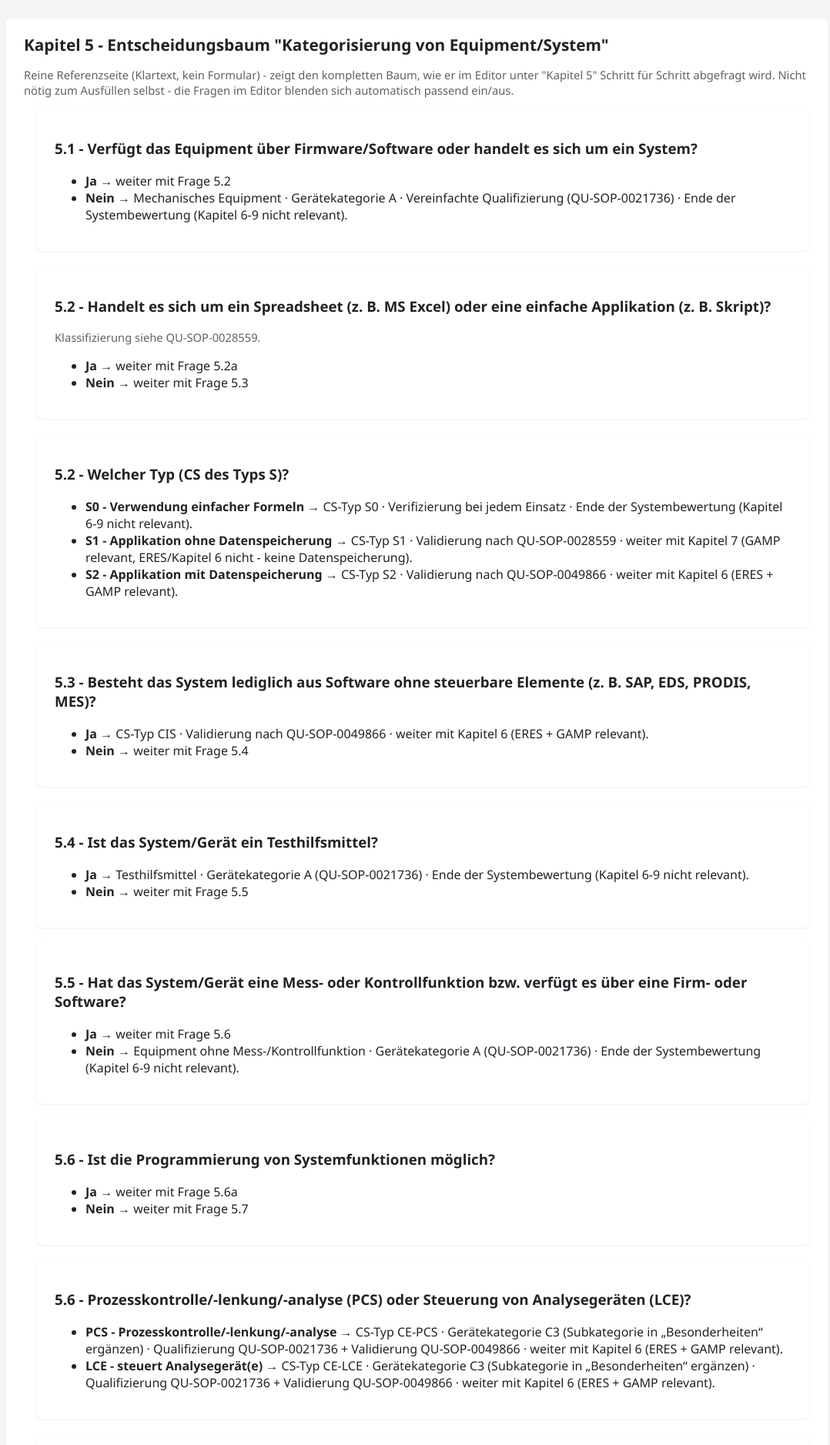
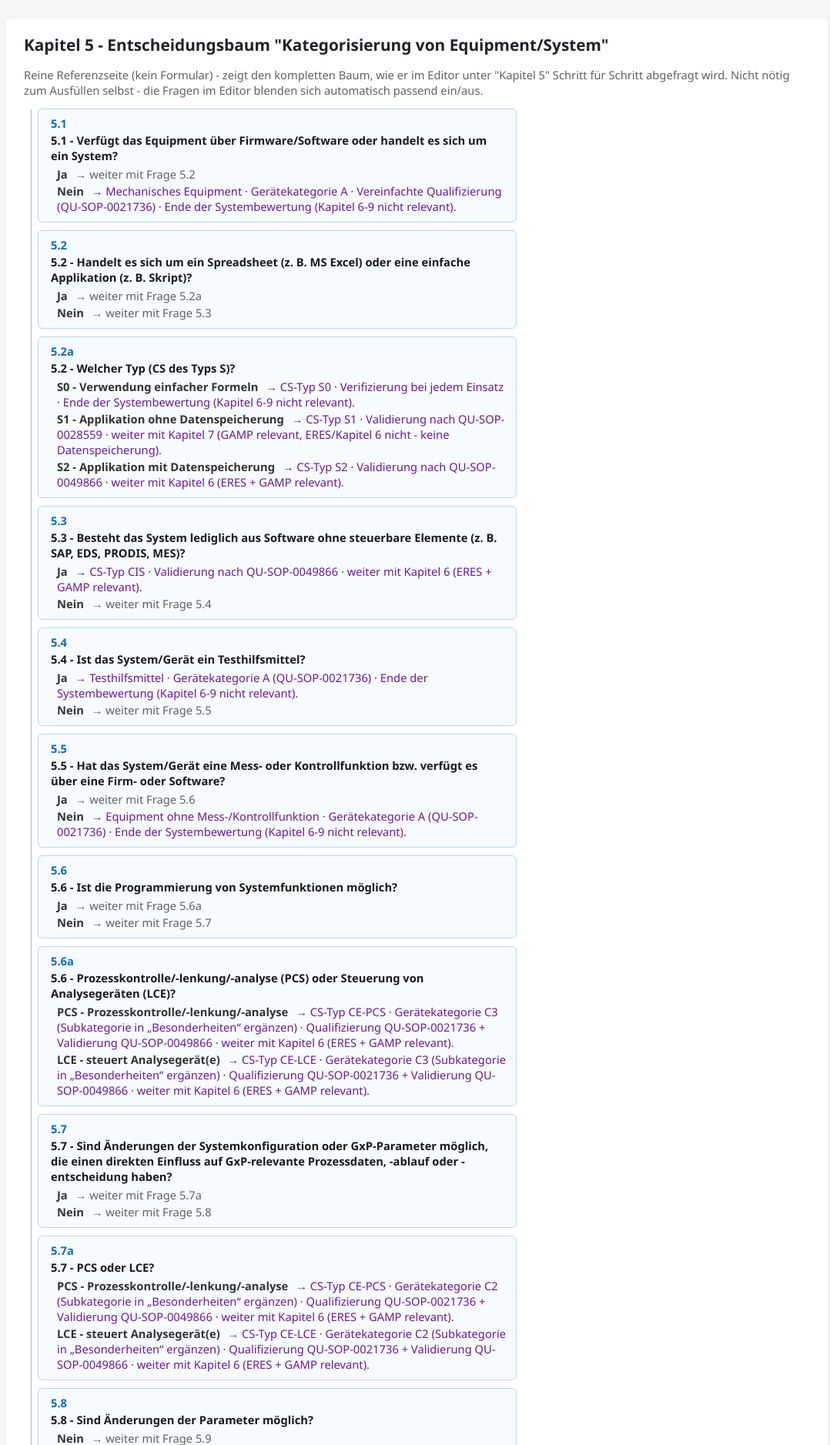
Before and after one commit to TLEU227/SysBew_Extraktor, a Flask app: page /kapitel5-baum in a window 1280 px wide. Shown: the part 48-1925 px from the top of the page at 77% size, without its empty margins (99-1177 px from the left). Run offline with Flask 3, Linux system fonts and the light colour scheme; the visitor is signed in with stand-in values (Sample User, id 1).

Commit message:
Editor-Reihenfolge an echtes Template angeglichen + Kapitel-5-Feinschliff
- GxP_Produktqualitaet/Patientensicherheit/Datenintegritaet standen
  bisher unter "Kapitel 2 – Zusammenfassungstabelle" (Tabelle 6),
  gehören laut Template aber zu einer eigenen, späteren Tabelle
  ("GxP Risikoklassifizierung im Detail", Tabelle 8) - jetzt eigener
  Abschnitt "Kapitel 4 – GxP-Risikoklassifizierung im Detail"
  (sysbew_common.VORSCHAU_ABSCHNITTE, betrifft auch die Konsolen-
  Vorschau von word_parser_main.py).
- Editor-Reihenfolge folgt jetzt der echten Tabellenreihenfolge im
  Template statt einer Abhängigkeits-Logik: Kapitel 1 (Business
  Kritisch jetzt vor GxP-Relevanz, wie in Tabelle 4/5) -> Kapitel 2
  (Zusammenfassungstabelle) -> Kapitel 3 (Globale CS-Klasse, jetzt
  eigener Abschnitt statt Unterpunkt von "Klassifizierung") -> Kapitel
  4 (GxP-Risikoklassifizierung im Detail) -> Kapitel 5
  (Entscheidungsbaum, jetzt NACH statt vor Kapitel 2/3/4).
- Kapitel-5-Baum: Wird eine weiter oben liegende Antwort geändert,
  werden alle davon abhängigen, weiter unten bereits gegebenen
  Antworten jetzt automatisch zurückgesetzt (nicht nur ausgeblendet) -
  verhindert widersprüchliche Alt-Antworten aus einem verlassenen Ast
  beim Speichern/Erzeugen.
- Referenzseite /kapitel5-baum: zusätzlich eine kleine grafische
  Übersicht (verbundene Boxen in Ablaufreihenfolge, 16 eindeutige
  Boxen ohne Dopplungen) über der bestehenden Klartext-Liste.
- FELDUEBERSICHT.md korrigiert: CS-Typ/Gerätekategorie/DI-EE-
  Anforderungen/Vereinfachte Qualifizierung sind seit dem Kapitel-5-
  Baum abgeleitet, keine eigene Kategorie mehr; GxP-Risikoklassi-
  fizierung im Detail korrekt als Kapitel 4 statt "Kapitel 2 Detail"
  referenziert.

Getestet: Round-Trip über alle 737 Zeilen der echten Master-Excel (0
Fehler), Flask-Testclient (neue Abschnittsreihenfolge, Referenzseite
mit 16 eindeutigen Boxen).

Co-Authored-By: Claude Sonnet 5 <noreply@anthropic.com>
Claude-Session: https://claude.ai/code/session_01GxAxCYA3YCmRtvj4YbHKUf

```diff
--- a/lib/sysbew_common.py
+++ b/lib/sysbew_common.py
@@ -1298,12 +1298,13 @@ VORSCHAU_ABSCHNITTE = [
         "Neuerstellung/Änderung",
         "Systemtyp (Zugangsbeschränkung)",
         "Klassifizierung",
+        # Reihenfolge entspricht der echten Vorlage: Tabelle "Business
+        # Kritikalität" steht dort VOR "GxP Relevanz" (nicht umgekehrt).
+        "Business Kritisch",
         "GxP-Relevanz",
-        "Business Kritisch",
     ]),
     ("Kapitel 2 – Zusammenfassungstabelle", [
         "GxP-Kritikalität",
-        "GxP_Produktqualitaet", "GxP_Patientensicherheit", "GxP_Datenintegritaet",
         "CS-Typ", "Systemtyp_CE",
         "ERES-Typ",
         "GAMP5 Software-Kategorie",
@@ -1315,6 +1316,13 @@ VORSCHAU_ABSCHNITTE = [
         "Validierung/Qualifizierung nach SOP",
         "Testtiefe", "Testtiefe-Matrix",
         "Besonderheiten",
+    ]),
+    # Tabelle 8 im Template ("GxP Risikoklassifizierung im Detail") -
+    # eigenes, spaeteres Kapitel, KEIN Teil der Zusammenfassungstabelle
+    # (Kapitel 2) - Begruendung zu Produktqualitaet/Patientensicherheit/
+    # Datenintegritaet, siehe template_filler.fill_gxp_risikoklassifizierung.
+    ("Kapitel 4 – GxP-Risikoklassifizierung im Detail", [
+        "GxP_Produktqualitaet", "GxP_Patientensicherheit", "GxP_Datenintegritaet",
     ]),
     # Entspricht dem Kapitel "Informationen und Bemerkungen" im
     # Template (Tabelle 16) - inkl. der 4 generischen "BemerkungX"-
--- a/webapp/app.py
+++ b/webapp/app.py
@@ -58,7 +58,7 @@ app.secret_key = "sysbew-editor-lokal"
 # damit sich nach einem "git pull" auf einen Blick pruefen laesst, ob
 # der gerade laufende Prozess auch tatsaechlich neu gestartet wurde
 # (Flask laedt Code-Aenderungen NICHT automatisch nach, debug=False).
-APP_VERSION = "1.22"
+APP_VERSION = "1.23"
 
 @app.context_processor
 def _globale_template_variablen():
@@ -401,7 +401,7 @@ OPTIONEN_HINWEISE = {
 }
 
 KATEGORIE_HINWEISE = {
-    "Klassifizierung": "Bei „Globales CS“ zusätzlich die Klasse (1a/1b/2/3) direkt darunter angeben - „Globales CS“ selbst muss dafür nicht extra angekreuzt werden.",
+    "Klassifizierung": "Bei „Globales CS“ zusätzlich die Klasse (1a/1b/2/3) im Abschnitt „Kapitel 3 – Systemeinstufung Globales CS“ weiter unten angeben - „Globales CS“ selbst muss dafür nicht extra angekreuzt werden.",
     "Globale CS-Klasse (Kapitel 3)": (
         "Nur relevant, wenn das System oben NICHT als „Lokales CS“, „Multi-Site-CS“ "
         "oder „Equipment ohne CS“ eingestuft wurde. Bei Auswahl einer Klasse wird "
@@ -1299,17 +1299,6 @@ def baue_formular(data):
     kategorien = _kategorien_lookup()
     abschnitte = []
     for titel, felder in common.VORSCHAU_ABSCHNITTE:
-        if titel == "Kapitel 2 – Zusammenfassungstabelle":
-            # Kapitel 5 (Entscheidungsbaum) bestimmt CS-Typ/
-            # Gerätekategorie/DI-EE-Anforderungen/Vereinfachte
-            # Qualifizierung fuer Kapitel 2 - deshalb direkt davor
-            # eingefuegt (webapp-only Abschnitt, siehe
-            # _kapitel5_formular_items/KAPITEL5_KNOTEN;
-            # common.VORSCHAU_ABSCHNITTE bleibt unangetastet).
-            abschnitte.append((
-                "Kapitel 5 – Kategorisierung von Equipment/System",
-                _kapitel5_formular_items(data),
-            ))
         items = []
         for feld in felder:
             if feld in SKIP_FELDER:
@@ -1336,15 +1325,6 @@ def baue_formular(data):
                         "wert": data.get("SystemtypZugang_Begruendung") or "",
                         "label": "Begründung Systemtyp/Zugangsbeschränkung (optional)",
                         "hinweis": FELD_HINWEISE.get("SystemtypZugang_Begruendung"),
-                    })
-                if feld == "Klassifizierung":
-                    zusatz = _KATEGORIEN_ZUSATZ["Globale CS-Klasse (Kapitel 3)"]
-                    items.append({
-                        "art": "kategorie", "name": "Globale CS-Klasse (Kapitel 3)",
-                        "mehrfachauswahl": zusatz["mehrfachauswahl"],
-                        "optionen": zusatz["optionen"],
-                        "ausgewaehlt": [f for f, _ in zusatz["optionen"] if data.get(f) == "r"],
-                        "hinweis": KATEGORIE_HINWEISE.get("Globale CS-Klasse (Kapitel 3)"),
                     })
                 if feld == "ERES-Typ":
                     zusatz = _KATEGORIEN_ZUSATZ["ERES-Typ 4 – Art der Signatur"]
@@ -1451,6 +1431,27 @@ def baue_formular(data):
                     })
         if items:
             abschnitte.append((titel, items))
+        # Reihenfolge entspricht der echten Vorlage (Tabelle 6 = Kapitel
+        # 2, Tabelle 7 = Kapitel 3, Tabelle 8 = Kapitel 4, Tabelle 9/10 =
+        # Kapitel 5) - beide folgenden Abschnitte sind webapp-only
+        # (common.VORSCHAU_ABSCHNITTE bleibt unangetastet, siehe
+        # jeweilige Kommentare) und werden deshalb hier direkt nach dem
+        # inhaltlich vorausgehenden echten Kapitel eingefuegt, statt
+        # einer eigenen Logik-getriebenen Position.
+        if titel == "Kapitel 2 – Zusammenfassungstabelle":
+            zusatz = _KATEGORIEN_ZUSATZ["Globale CS-Klasse (Kapitel 3)"]
+            abschnitte.append(("Kapitel 3 – Systemeinstufung Globales CS", [{
+                "art": "kategorie", "name": "Globale CS-Klasse (Kapitel 3)",
+                "mehrfachauswahl": zusatz["mehrfachauswahl"],
+                "optionen": zusatz["optionen"],
+                "ausgewaehlt": [f for f, _ in zusatz["optionen"] if data.get(f) == "r"],
+                "hinweis": KATEGORIE_HINWEISE.get("Globale CS-Klasse (Kapitel 3)"),
+            }]))
+        elif titel == "Kapitel 4 – GxP-Risikoklassifizierung im Detail":
+            abschnitte.append((
+                "Kapitel 5 – Kategorisierung von Equipment/System",
+                _kapitel5_formular_items(data),
+            ))
     return abschnitte
 
 def formular_auswerten(form, bestehende_daten):
@@ -1720,11 +1721,14 @@ def editor_neu():
 @app.route("/kapitel5-baum")
 def kapitel5_baum_ansehen():
     """Rein informative Referenzseite: zeigt den kompletten Kapitel-5-
-    Entscheidungsbaum als einfache, verschachtelte Liste (Klartext,
-    kein Formular) - zur Absicherung/Nachvollziehbarkeit, WIE die
-    Fragen im Editor zu CS-Typ/Gerätekategorie/DI-EE-Anforderungen/
-    Vereinfachte Qualifizierung führen. Nicht nötig zum Ausfüllen
-    selbst (siehe Link im Editor)."""
+    Entscheidungsbaum als kleine, verbundene Grafik (Boxen mit
+    Verbindungslinien in der KAPITEL5_KNOTEN-Reihenfolge, die bereits
+    dem logischen Ablauf entspricht - Unterfragen wie 5.2a/5.6a/5.7a/
+    5.12a stehen direkt hinter ihrer jeweiligen Hauptfrage) plus einer
+    Klartext-Liste darunter (kein Formular) - zur Absicherung/
+    Nachvollziehbarkeit, WIE die Fragen im Editor zu CS-Typ/
+    Gerätekategorie/DI-EE-Anforderungen/Vereinfachte Qualifizierung
+    führen. Nicht nötig zum Ausfüllen selbst (siehe Link im Editor)."""
     return render_template("kapitel5_baum.html", baum=KAPITEL5_KNOTEN)
 
 # ============================================================
--- a/webapp/static/style.css
+++ b/webapp/static/style.css
@@ -185,3 +185,39 @@ fieldset > .aktionsleiste { margin-top: 8px; justify-content: flex-end; }
 .start-kachel:hover { box-shadow: 0 2px 8px rgba(15,108,189,.18); border-color: #0f6cbd; }
 .start-kachel-titel { font-size: 1.15em; font-weight: 600; color: #0f6cbd; margin-bottom: 6px; }
 .start-kachel p { margin: 0; color: #444; font-size: .92em; }
+
+/* Kapitel-5-Baum: kleine grafische Referenzdarstellung (siehe
+   /kapitel5-baum) - eine Box pro Frage, senkrecht verbunden durch
+   eine durchlaufende Linie (die Reihenfolge selbst entspricht bereits
+   dem Ablauf, siehe KAPITEL5_KNOTEN) - keine JS-Bibliothek nötig. */
+.baumdiagramm {
+  margin: 12px 0 24px;
+  font-size: .92em;
+  max-width: 640px;
+}
+.baum-box {
+  position: relative;
+  margin-left: 18px;
+  padding: 8px 12px 8px 16px;
+  border: 1px solid #b9d6ef;
+  border-radius: 6px;
+  background: #f7fbfe;
+}
+.baum-box + .baum-box { margin-top: 10px; }
+.baum-box::before {
+  /* durchlaufende senkrechte Verbindungslinie zwischen den Boxen */
+  content: "";
+  position: absolute;
+  left: -10px;
+  top: -10px;
+  width: 1px;
+  height: calc(100% + 20px);
+  background: #b5b5b5;
+}
+.baum-box:first-child::before { top: 0; height: calc(100% + 10px); }
+.baum-box:last-child::before { height: 50%; }
+.baum-box-id { display: inline-block; font-weight: 700; color: #0f6cbd; margin-bottom: 2px; }
+.baum-box-frage { font-weight: 600; color: #1a1a1a; margin-bottom: 4px; }
+.baum-box-antwort { margin: 2px 0 2px 8px; color: #333; }
+.baum-pfeil { color: #616161; margin-left: 6px; }
+.baum-pfeil.baum-ende { color: #6a1b9a; }
--- a/webapp/templates/kapitel5_baum.html
+++ b/webapp/templates/kapitel5_baum.html
@@ -4,10 +4,33 @@
 <div class="karte">
   <h1>Kapitel 5 - Entscheidungsbaum "Kategorisierung von Equipment/System"</h1>
   <p class="hinweis">
-    Reine Referenzseite (Klartext, kein Formular) - zeigt den kompletten Baum, wie er im
-    Editor unter "Kapitel 5" Schritt für Schritt abgefragt wird. Nicht nötig zum Ausfüllen
-    selbst - die Fragen im Editor blenden sich automatisch passend ein/aus.
+    Reine Referenzseite (kein Formular) - zeigt den kompletten Baum, wie er im Editor unter
+    "Kapitel 5" Schritt für Schritt abgefragt wird. Nicht nötig zum Ausfüllen selbst - die
+    Fragen im Editor blenden sich automatisch passend ein/aus.
   </p>
+
+  <div class="baumdiagramm">
+    {% for knoten in baum %}
+      <div class="baum-box">
+        <div class="baum-box-id">{{ knoten.id }}</div>
+        <div class="baum-box-frage">{{ knoten.frage }}</div>
+        <div class="baum-box-antworten">
+          {% for opt in knoten.optionen %}
+            <div class="baum-box-antwort">
+              <strong>{{ opt.label }}</strong>
+              {% if opt.naechste %}
+                <span class="baum-pfeil">→ weiter mit Frage {{ opt.naechste }}</span>
+              {% elif opt.ergebnis %}
+                <span class="baum-pfeil baum-ende">→ {{ opt.ergebnis }}</span>
+              {% endif %}
+            </div>
+          {% endfor %}
+        </div>
+      </div>
+    {% endfor %}
+  </div>
+
+  <h2>Details (Klartext, inkl. SOP-Hinweisen)</h2>
   {% for knoten in baum %}
     <div class="karte" style="margin-left: 1em;">
       <h3>{{ knoten.frage }}</h3>
```
Also changed, not shown: FELDUEBERSICHT.md (+5 -5 lines), webapp/templates/editor.html (+15 -0 lines), README.md.
